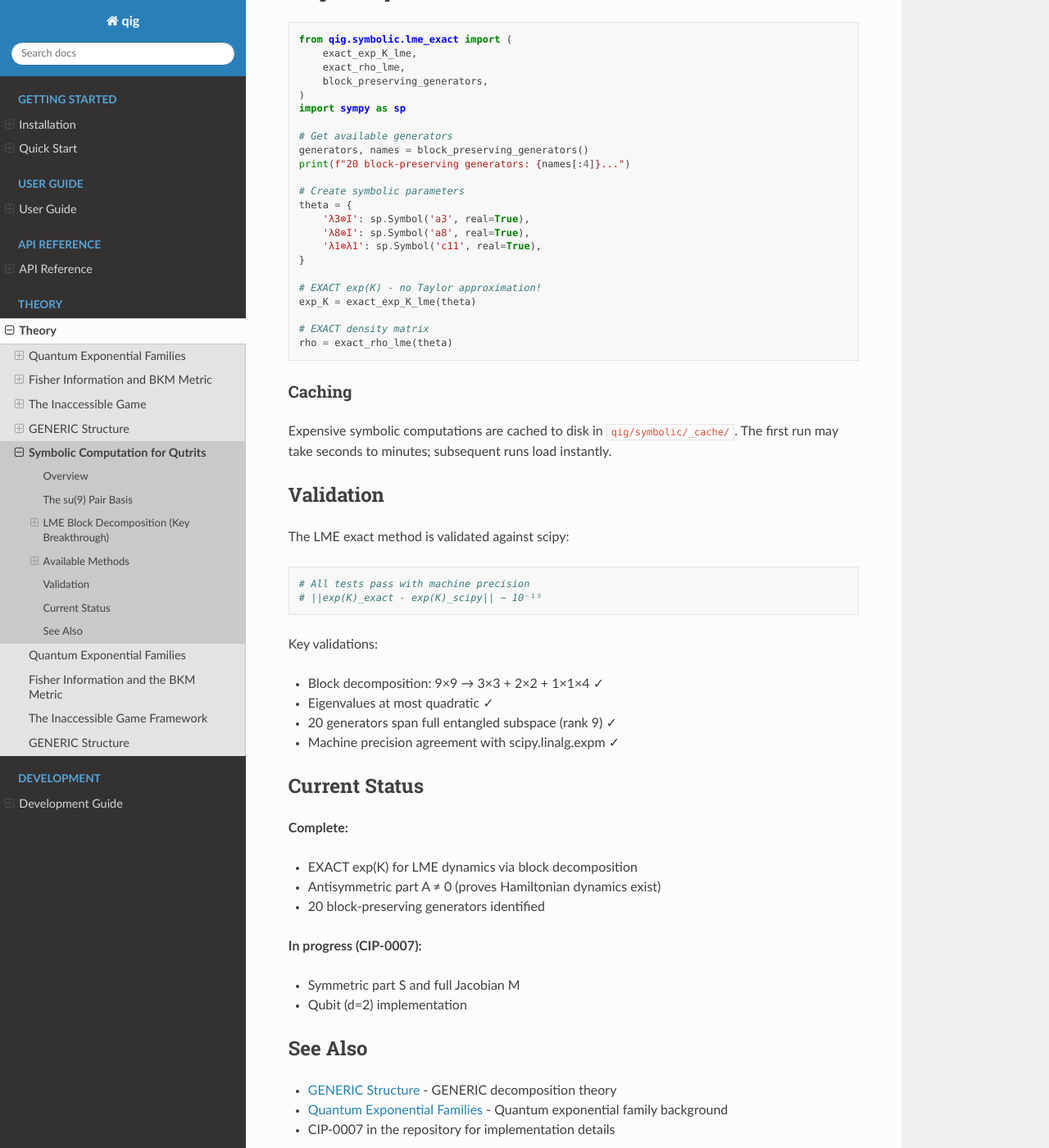
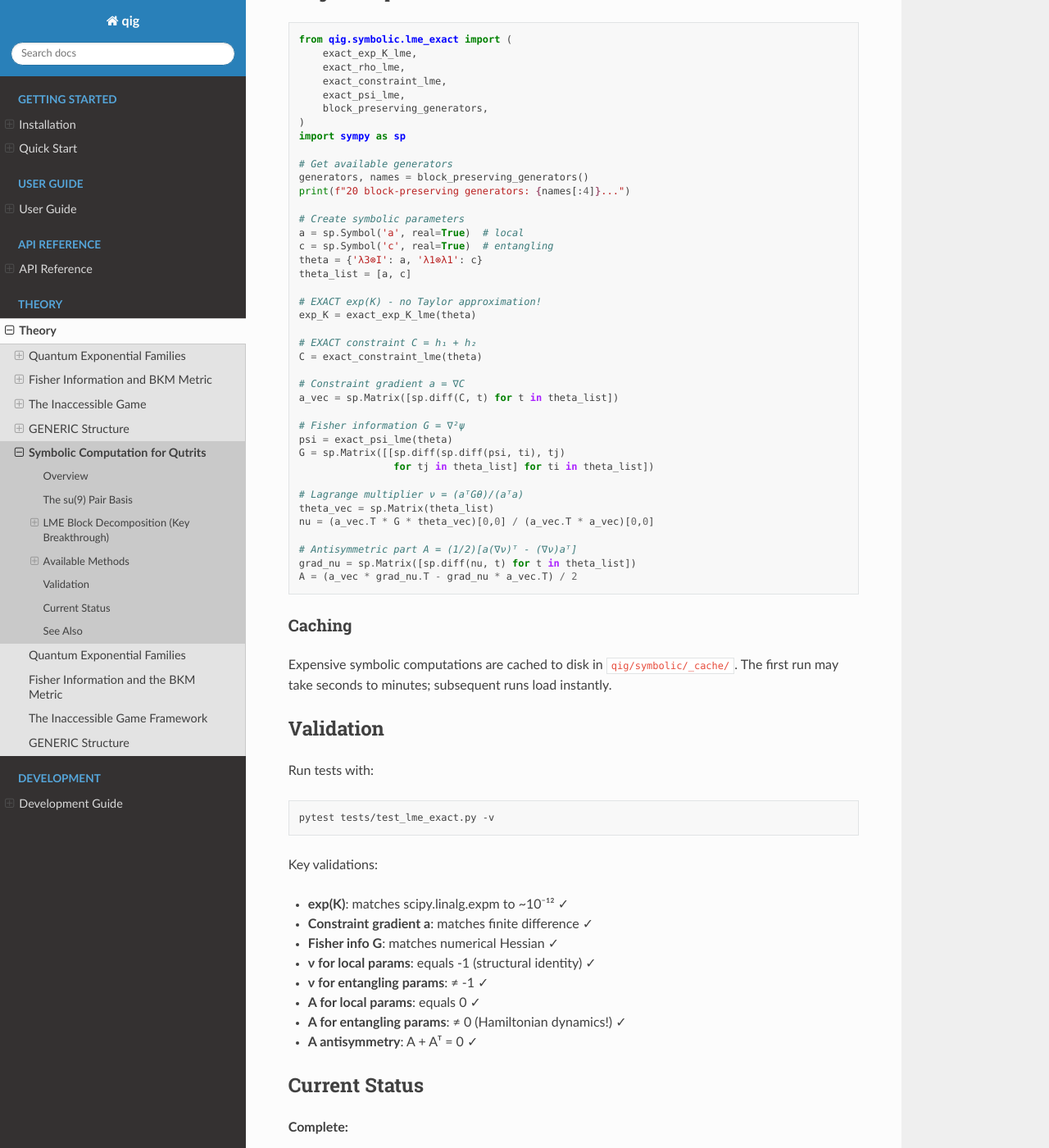
Before and after one commit to lawrennd/qig-code, a Sphinx documentation site: the page built from docs/source/theory/symbolic_computation.rst, in a window 1280 px wide and 1400 px high, scrolled down 3418 px. Shown: the whole window at 82% size. Built offline with Sphinx 7.4.7 and the Read the Docs theme 3.1.0, drawn with Linux system fonts in a browser that asks for light colours; some of the changed text lies outside the part shown.

Commit message:
Update symbolic computation docs with full chain to A
- Updated usage example with complete chain: exp(K) → ρ → C → a → G → ν → ∇ν → A
- Updated current status to show all completed phases
- Added key results: ν=-1 for local, A≠0 for entangling
- Updated validation section with all test cases

```diff
--- a/docs/source/theory/symbolic_computation.rst
+++ b/docs/source/theory/symbolic_computation.rst
@@ -154,6 +154,8 @@
    from qig.symbolic.lme_exact import (
        exact_exp_K_lme,
        exact_rho_lme,
+       exact_constraint_lme,
+       exact_psi_lme,
        block_preserving_generators,
    )
    import sympy as sp
@@ -163,17 +165,32 @@
    print(f"20 block-preserving generators: {names[:4]}...")
 
    # Create symbolic parameters
-   theta = {
-       'λ3⊗I': sp.Symbol('a3', real=True),
-       'λ8⊗I': sp.Symbol('a8', real=True),
-       'λ1⊗λ1': sp.Symbol('c11', real=True),
-   }
+   a = sp.Symbol('a', real=True)  # local
+   c = sp.Symbol('c', real=True)  # entangling
+   theta = {'λ3⊗I': a, 'λ1⊗λ1': c}
+   theta_list = [a, c]
 
    # EXACT exp(K) - no Taylor approximation!
    exp_K = exact_exp_K_lme(theta)
 
-   # EXACT density matrix
-   rho = exact_rho_lme(theta)
+   # EXACT constraint C = h₁ + h₂
+   C = exact_constraint_lme(theta)
+
+   # Constraint gradient a = ∇C
+   a_vec = sp.Matrix([sp.diff(C, t) for t in theta_list])
+
+   # Fisher information G = ∇²ψ
+   psi = exact_psi_lme(theta)
+   G = sp.Matrix([[sp.diff(sp.diff(psi, ti), tj)
+                   for tj in theta_list] for ti in theta_list])
+
+   # Lagrange multiplier ν = (aᵀGθ)/(aᵀa)
+   theta_vec = sp.Matrix(theta_list)
+   nu = (a_vec.T * G * theta_vec)[0,0] / (a_vec.T * a_vec)[0,0]
+
+   # Antisymmetric part A = (1/2)[a(∇ν)ᵀ - (∇ν)aᵀ]
+   grad_nu = sp.Matrix([sp.diff(nu, t) for t in theta_list])
+   A = (a_vec * grad_nu.T - grad_nu * a_vec.T) / 2
 
 Caching
 ^^^^^^^
@@ -184,19 +201,22 @@
 Validation
 ----------
 
-The LME exact method is validated against scipy:
+Run tests with:
 
-.. code-block:: python
+.. code-block:: bash
 
-   # All tests pass with machine precision
-   # ||exp(K)_exact - exp(K)_scipy|| ~ 10⁻¹⁵
+   pytest tests/test_lme_exact.py -v
 
 Key validations:
 
-- Block decomposition: 9×9 → 3×3 + 2×2 + 1×1×4 ✓
-- Eigenvalues at most quadratic ✓
-- 20 generators span full entangled subspace (rank 9) ✓
-- Machine precision agreement with scipy.linalg.expm ✓
+- **exp(K)**: matches scipy.linalg.expm to ~10⁻¹² ✓
+- **Constraint gradient a**: matches finite difference ✓
+- **Fisher info G**: matches numerical Hessian ✓
+- **ν for local params**: equals -1 (structural identity) ✓
+- **ν for entangling params**: ≠ -1 ✓
+- **A for local params**: equals 0 ✓
+- **A for entangling params**: ≠ 0 (Hamiltonian dynamics!) ✓
+- **A antisymmetry**: A + Aᵀ = 0 ✓
 
 Current Status
 --------------
@@ -204,8 +224,19 @@
 **Complete:**
 
 - EXACT exp(K) for LME dynamics via block decomposition
-- Antisymmetric part A ≠ 0 (proves Hamiltonian dynamics exist)
+- EXACT density matrix ρ and reduced density matrices ρ₁, ρ₂
+- EXACT marginal entropies h₁, h₂
+- EXACT constraint gradient a = ∇(h₁ + h₂)
+- EXACT Fisher information G = ∇²ψ
+- EXACT Lagrange multiplier ν = (aᵀGθ)/(aᵀa)
+- EXACT gradient ∇ν
+- **EXACT antisymmetric part A = (1/2)[a(∇ν)ᵀ - (∇ν)aᵀ]**
 - 20 block-preserving generators identified
+
+**Key results:**
+
+- Local parameters only: ν = -1, ∇ν = 0, A = 0 (structural identity holds)
+- With entangling parameters: ν ≠ -1, ∇ν ≠ 0, **A ≠ 0** (Hamiltonian dynamics!)
 
 **In progress (CIP-0007):**
 
```
